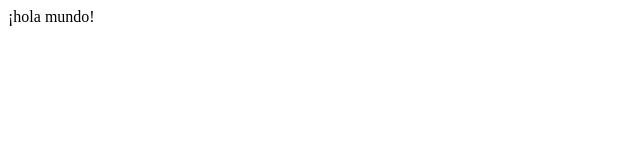
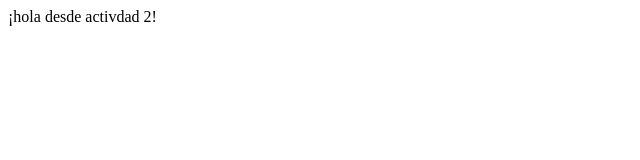
Before and after one commit to Escobaar22/Lenguaje, a plain HTML site: page actividad2.html in a window 1280 px wide. Shown: the full height of the page, 0-640 px from the left. Drawn offline with Linux system fonts and the light colour scheme.

Commit message:
Hola desde activdad 2

```diff
--- a/actividad2.html
+++ b/actividad2.html
@@ -7,6 +7,6 @@
     <title>Document</title>
 </head>
 <body>
-    ¡hola mundo!
+    ¡hola desde activdad 2!
 </body>
 </html>
```
